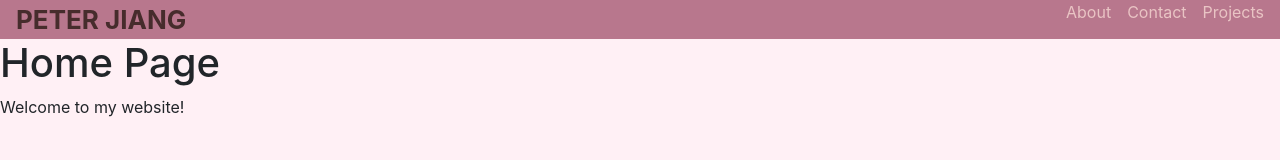
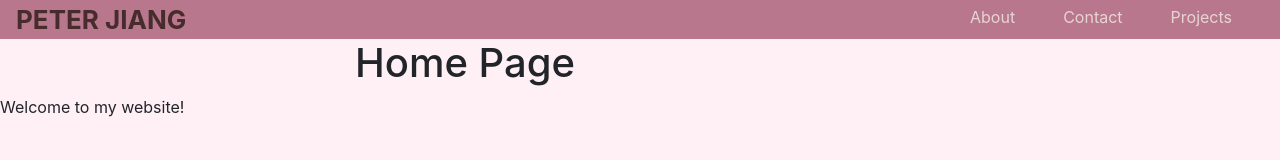
Before and after one commit to pzjiang/website, a Gatsby site: page / in a window 1280 px wide. Built offline with nearby package versions, Linux system fonts and the light colour scheme; Gatsby itself is replaced by a stand-in of ours.

Commit message:
trying to finish centering the text

```diff
--- a/src/components/layout.js
+++ b/src/components/layout.js
@@ -9,6 +9,7 @@ const ListLink = props => (
     </li>
 )
 
+/*
 const navTop = {
     backgroundColor: "#333",
     transition: "all 0.3s",
@@ -25,6 +26,9 @@ const Navigation = props => (
         {props.children}
     </ul>
 )
+*/
+
+
 
 export default function Layout({ children }) {
     return (
@@ -47,6 +51,7 @@ export default function Layout({ children }) {
 
             {children}
 
+
         </div>
 
 
--- a/src/pages/index.js
+++ b/src/pages/index.js
@@ -1,12 +1,15 @@
 import React from "react"
 import Layout from "../components/layout.js"
+import style from "../styles/index.css"
 
 export default function Home() {
   return (
     <div>
       <Layout>
-        <h1>Home Page</h1>
+
+        <h1 style={{ textAlign: `center` }}>Home Page</h1>
         <p1>Welcome to my website!</p1>
+
       </Layout>
     </div>
   )
--- /dev/null
+++ b/src/styles/index.css
@@ -0,0 +1,4 @@
+.bodied {
+
+    text-align: center;
+}
--- a/src/styles/layoutstyle.module.css
+++ b/src/styles/layoutstyle.module.css
@@ -13,20 +13,21 @@
 }
 
 .tablist {
-    margin-right: 1rem;
+    margin-right: 3rem;
     display: inline-block;
 
 }
 .tabs {
-    color: rgb(233, 196, 196);
+    color: rgb(231, 212, 212);
 }
 .tabs:hover {
-    color: rgb(233, 196, 196);
+    color: rgb(231, 212, 212);
 }
 
 .pagetabs {
     float: right;
     list-style: none;
+    margin-top: 0.3rem;
 
 }
 
```
